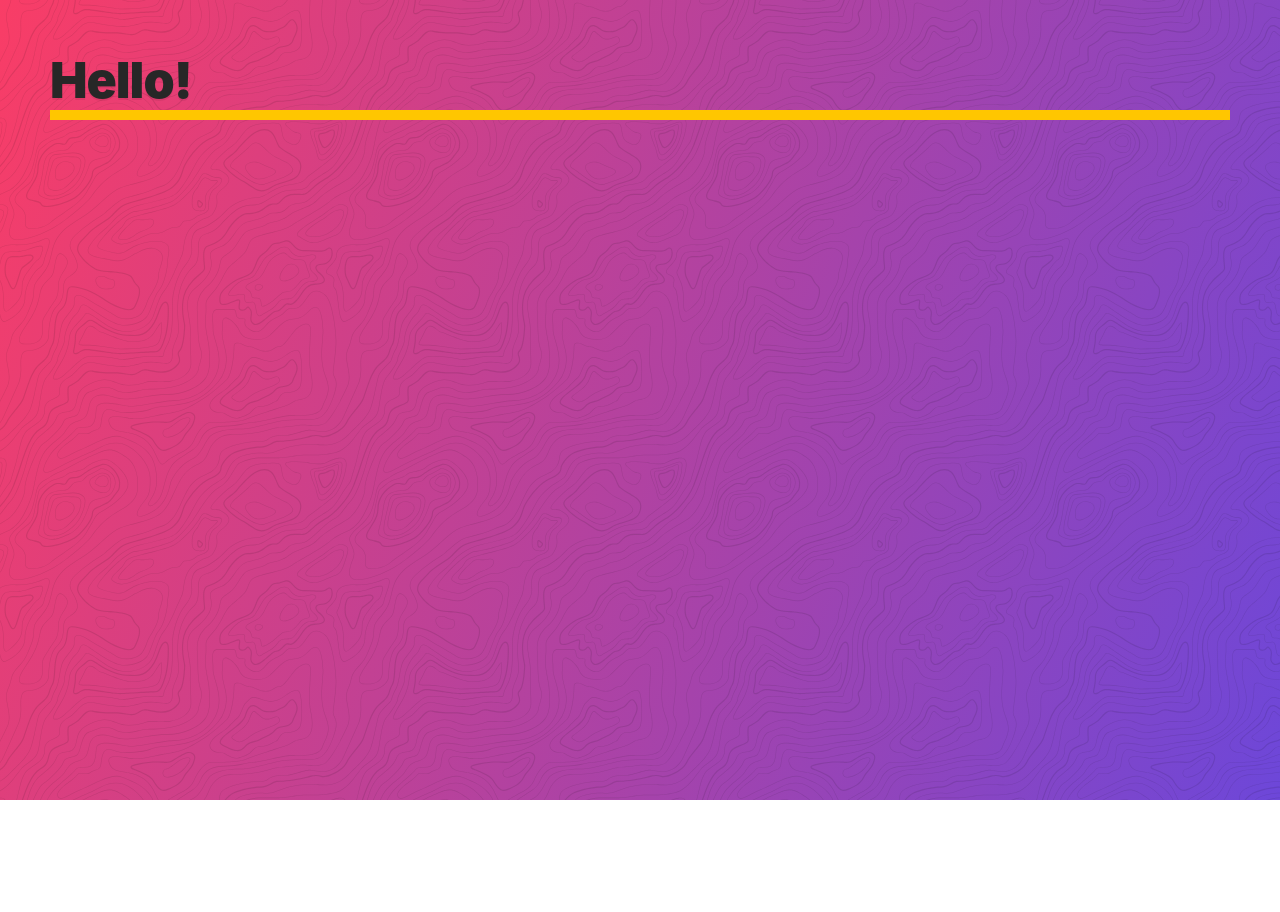
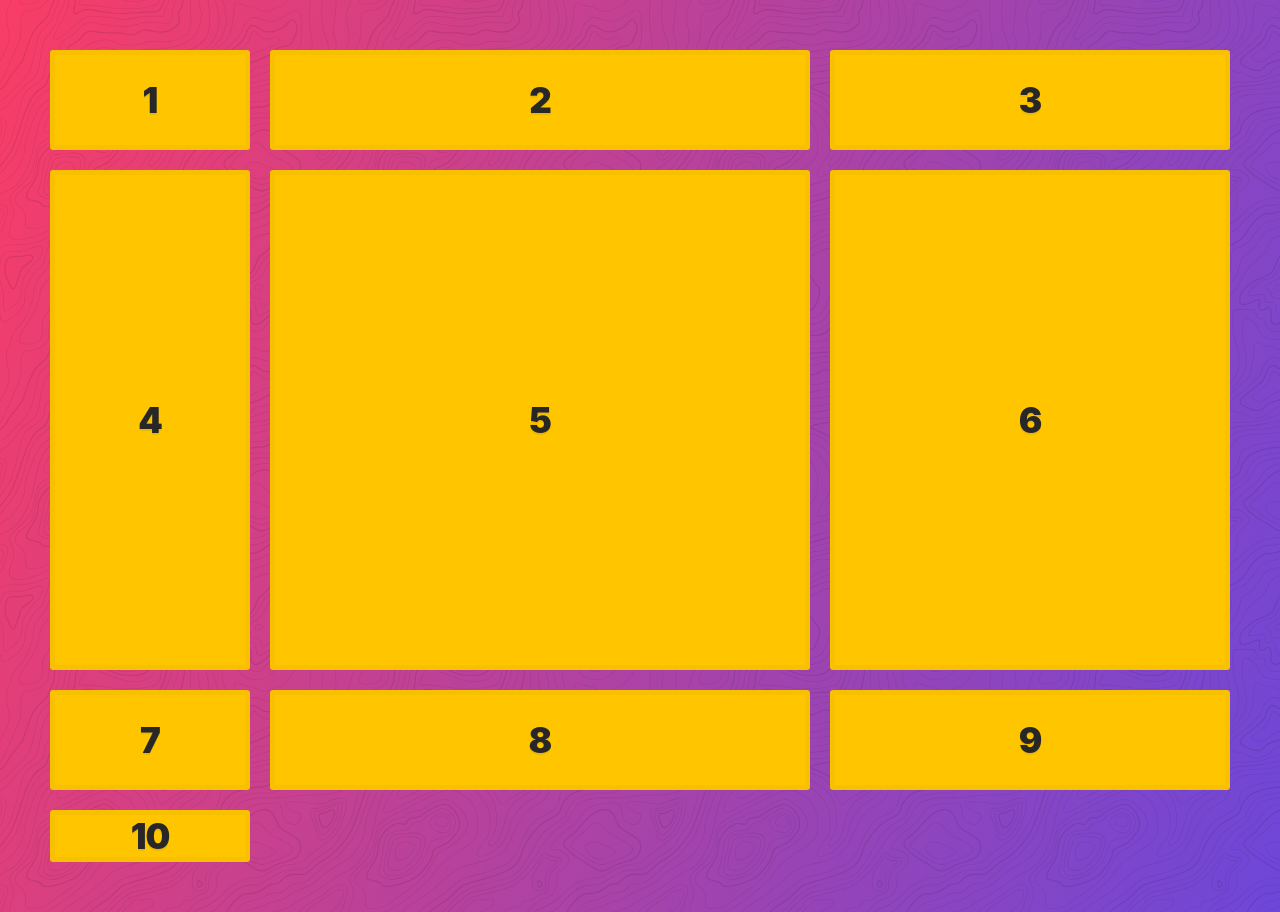
Before and after one commit to mi5ha6in/learning_css_grid, a website: page index.html in a window 1280 px wide. Before the commit the page ends 800 px from the top, so only its background shows below. Drawn offline with Linux system fonts and the light colour scheme.

Commit message:
CSS Grid Fundamentals

```diff
--- a/index.html
+++ b/index.html
@@ -8,16 +8,28 @@
   <title>Starter Files and Tooling Setup!</title>
 </head>
 
+<body>
+  <div class="container">
+    <div class="item">1</div>
+    <div class="item">2</div>
+    <div class="item">3</div>
+    <div class="item">4</div>
+    <div class="item">5</div>
+    <div class="item">6</div>
+    <div class="item">7</div>
+    <div class="item">8</div>
+    <div class="item">9</div>
+    <div class="item">10</div>
+  </div>
+</body>
+
 <style>
-  p {
-    font-size: 50px;
-    border-bottom: 10px solid var(--yellow);
-    color: var(--black);
+  .container {
+    display: grid;
+    grid-template-columns: 200px auto 400px;
+    grid-template-rows: 100px 500px 100px;
+    grid-gap: 20px;
   }
 </style>
 
-<body>
-  <p>Hello!</p>
-</body>
-
 </html>
```
